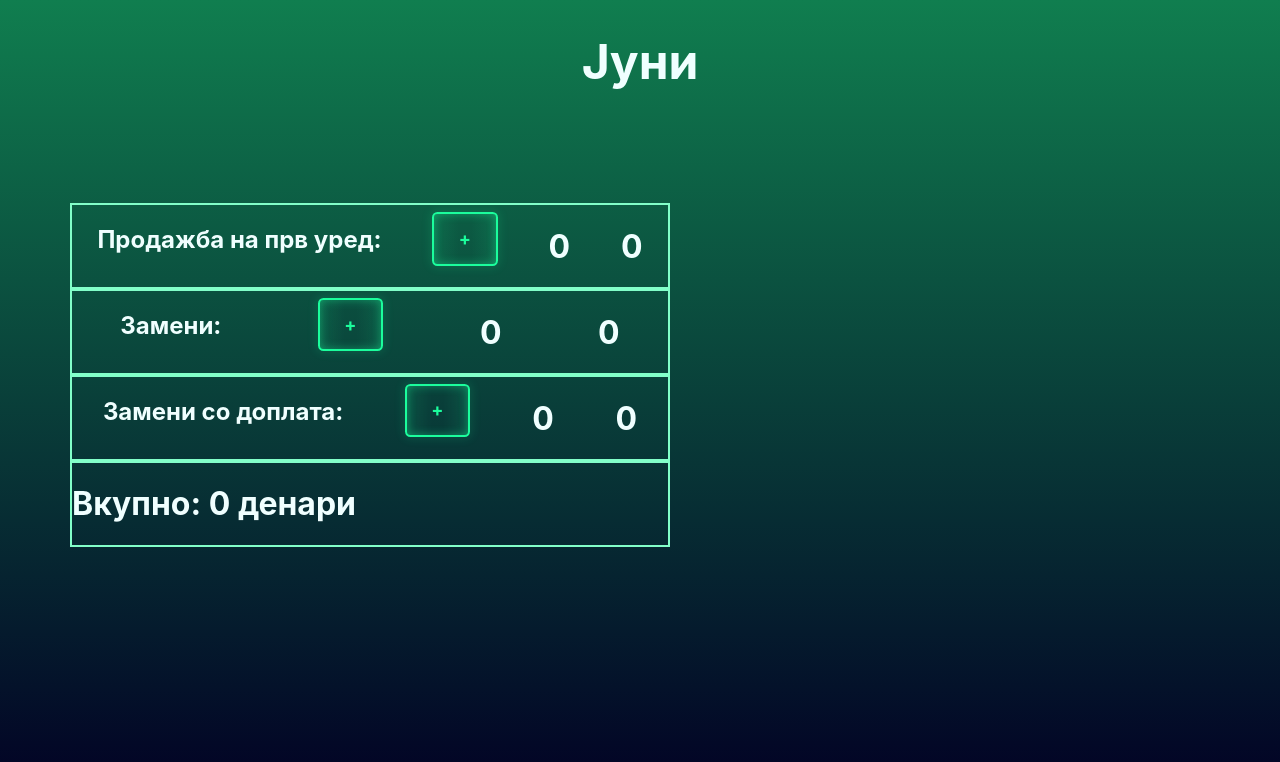
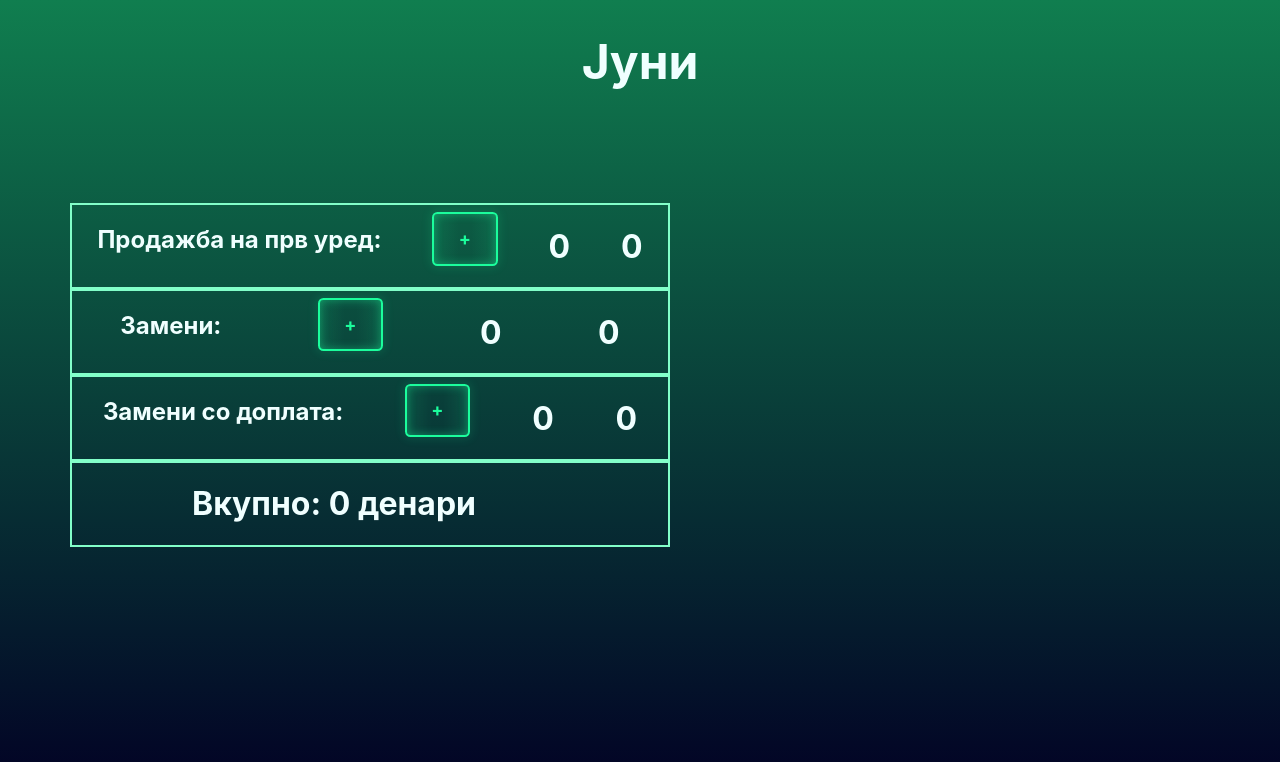
Before and after one commit to DamjanJoveski/IQOSBonusCalculator, a React (Create React App) app in the folder iqos-bonus-calculator/: page / in a window 1280 px wide. Shown: the top 762 px of the page. Built offline with nearby package versions, Linux system fonts and the light colour scheme.

Commit message:
final valjda

```diff
--- a/iqos-bonus-calculator/src/TotalSum/TotalSum.css
+++ b/iqos-bonus-calculator/src/TotalSum/TotalSum.css
@@ -3,3 +3,7 @@
     border-style: solid;
     border-width: 2px;
 }
+
+.MonthText{
+    margin-left: 120px;
+}
--- a/iqos-bonus-calculator/src/TotalSum/TotalSum.js
+++ b/iqos-bonus-calculator/src/TotalSum/TotalSum.js
@@ -6,7 +6,7 @@ function TotalSum(props) {
 
     return(
         <div className='TotalSum'>
-            <h1>Вкупно: {totalAmount} денари </h1>
+            <h1 className='MonthText'>Вкупно: {totalAmount} денари </h1>
         </div>
     )
 }
```
